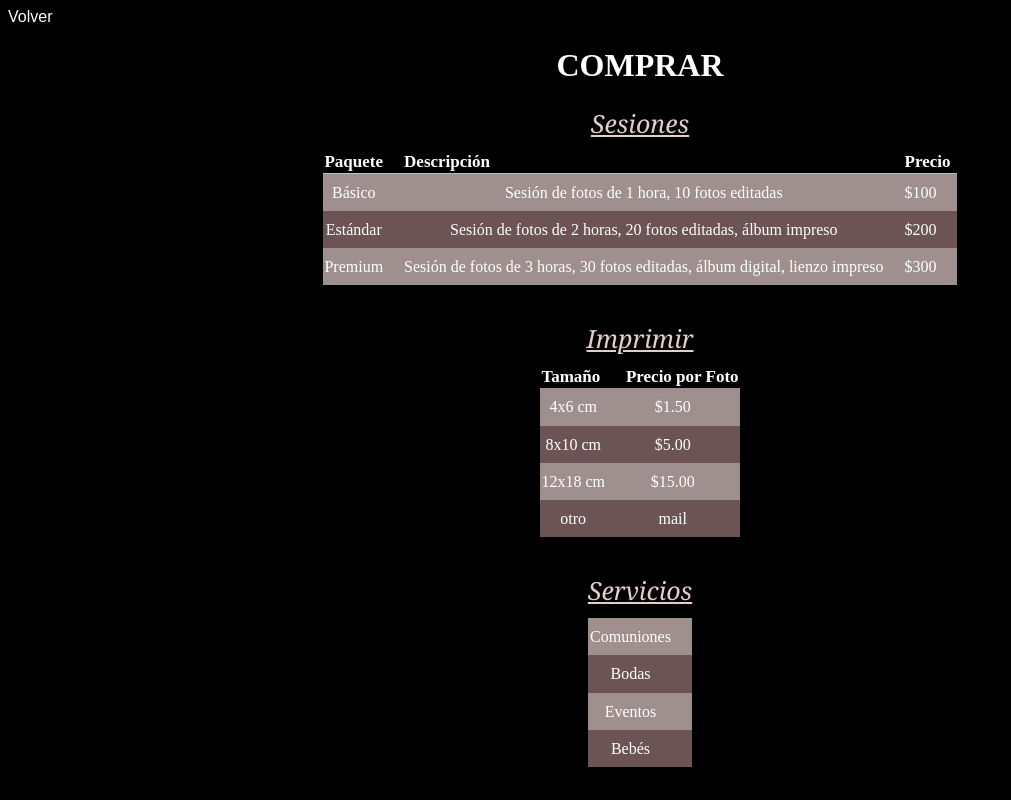
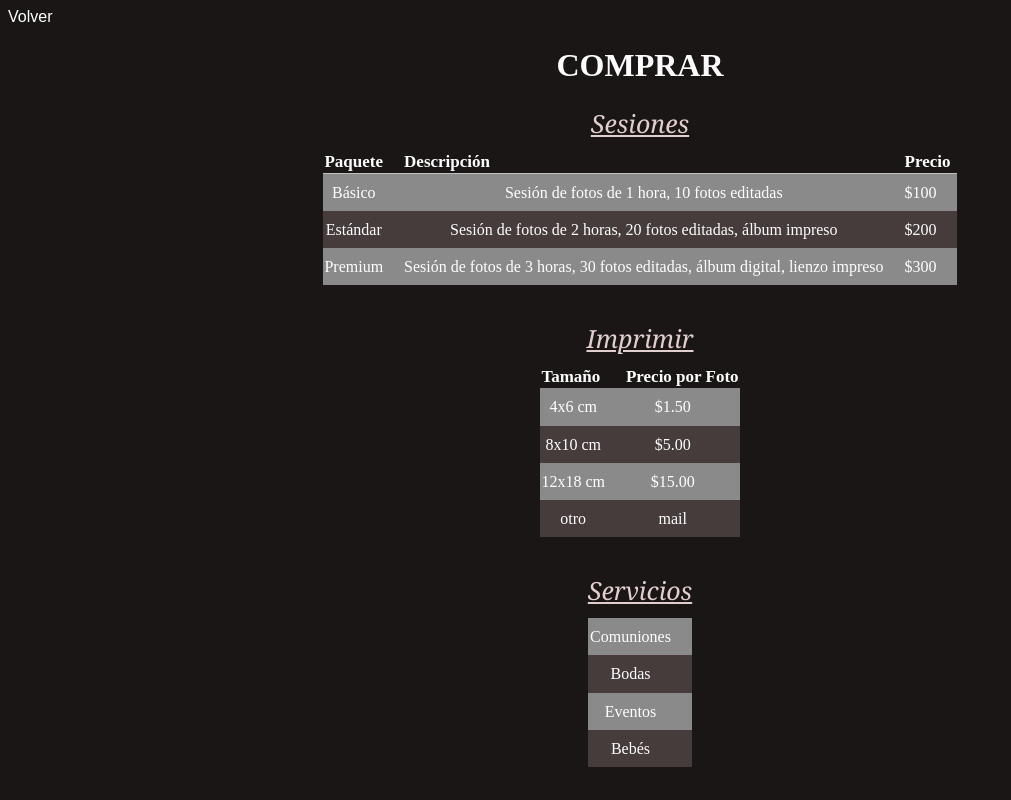
Before and after one commit to paulaap16/p2, a plain HTML site: page comprar.html in a window 1280 px wide. Shown: the whole page, without its empty margins (0-1011 px from the left). Drawn offline with Linux system fonts and the light colour scheme.

Commit message:
feat: homepage

```diff
--- a/formato.css
+++ b/formato.css
@@ -1,5 +1,5 @@
 body {
-    background-color: #000000;
+    background-color: #1b1616;
     color : white;
 }
 
@@ -15,7 +15,7 @@ img {
 .volver{
     font-family: sans-serif;
     color: white;
-    background-color: black;
+    background-color: #1b1616;
     padding: 0;
     border-radius: none;
     text-decoration: none;
--- a/tabla.css
+++ b/tabla.css
@@ -39,11 +39,11 @@
   }
 
   tr:nth-child(2n+1) > td {
-    background: #a08f8f;
+    background: #8a8a8a;
     text-align: center;
   }
 
   tr:nth-child(2n) > td {
-    background: #6d5454;
+    background: #473c3c;
     text-align: center;
   }
```
